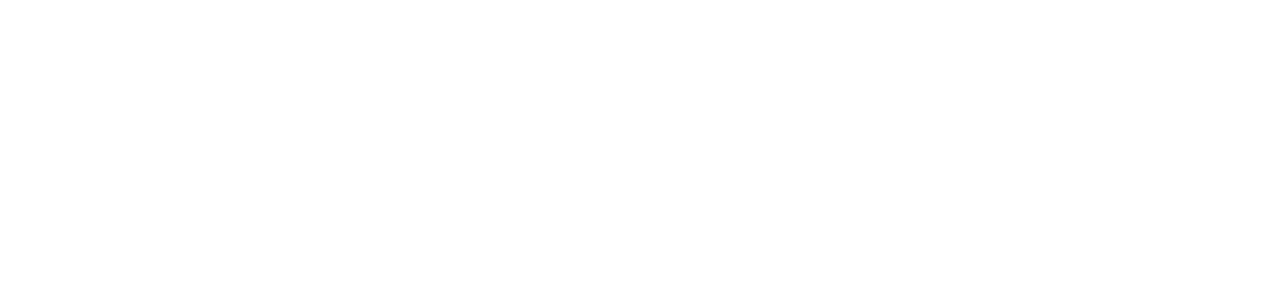
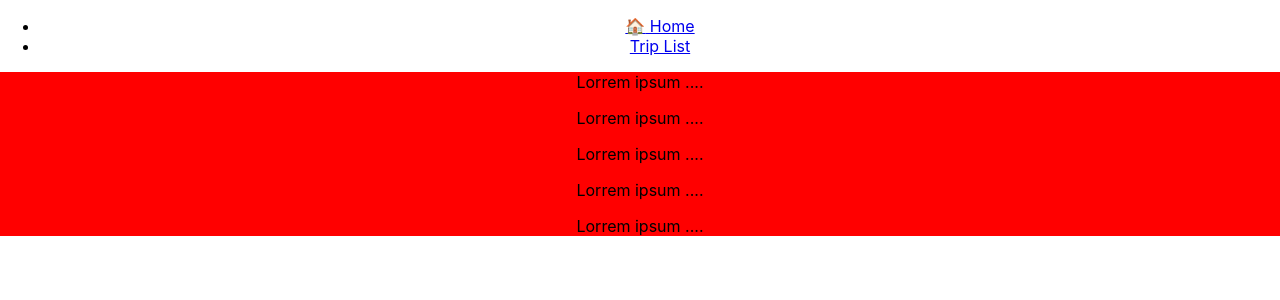
Before and after one commit to infoshareacademy/jfdz13-hex6-app, a React (Create React App) app in the folder hex6-app/: page /components/TripList in a window 1280 px wide. Shown: the top 300 px of the page. Built offline with nearby package versions, Linux system fonts and the light colour scheme.

Commit message:
example navigation

```diff
--- a/hex6-app/package.json
+++ b/hex6-app/package.json
@@ -8,6 +8,8 @@
     "@testing-library/user-event": "^7.2.1",
     "react": "^16.12.0",
     "react-dom": "^16.12.0",
+    "react-router": "^5.1.2",
+    "react-router-dom": "^5.1.2",
     "react-scripts": "3.4.0",
     "semantic-ui-react": "^0.88.2"
   },
--- a/hex6-app/src/App.js
+++ b/hex6-app/src/App.js
@@ -1,6 +1,9 @@
 import React from 'react';
 
 import './App.css';
+import SegmentExampleRaised from "./components/TripList/TripList.js"
+
+import { BrowserRouter, NavLink, Switch, Route} from "react-router-dom";
 
 
 function App() {
@@ -8,7 +11,20 @@
 
     <div className="App">
       <header>
+        <BrowserRouter>
+          <nav>
+            <ul>
+              <li><NavLink exact to="/"><span role="img">🏠</span> Home</NavLink></li>
+              <li><NavLink to="/components/TripList/TripList">Trip List</NavLink></li>
+            </ul>
+          </nav>
 
+        <div className="container">
+          <Switch>
+            <Route path="/components/TripList" component={SegmentExampleRaised} />
+          </Switch>
+        </div>
+        </BrowserRouter>
       </header>
     </div>
   );
--- a/hex6-app/src/components/TripList/TripList.js
+++ b/hex6-app/src/components/TripList/TripList.js
@@ -1,10 +1,17 @@
 import React from 'react';
 import style from './TripList.module.css';
 
-import { Segment } from 'semantic-ui-react'
 
-const SegmentExampleRaised = () => (
-  <Segment className={style.segmentExampleRaised} raised>Pellentesque habitant morbi tristique senectus.</Segment>
-)
+const SegmentExampleRaised = () => {
+  return (
+    <div className={style.segmentExampleRaised }>
+      <p>Lorrem ipsum ....</p>
+      <p>Lorrem ipsum ....</p>
+      <p>Lorrem ipsum ....</p>
+      <p>Lorrem ipsum ....</p>
+      <p>Lorrem ipsum ....</p>
+    </div>
+  )
+};
 
 export default SegmentExampleRaised
```
Also changed, not shown: hex6-app/src/components/Navigation/Navigation.js (added), 1 other file (tests, documents, lock files or other folders).
